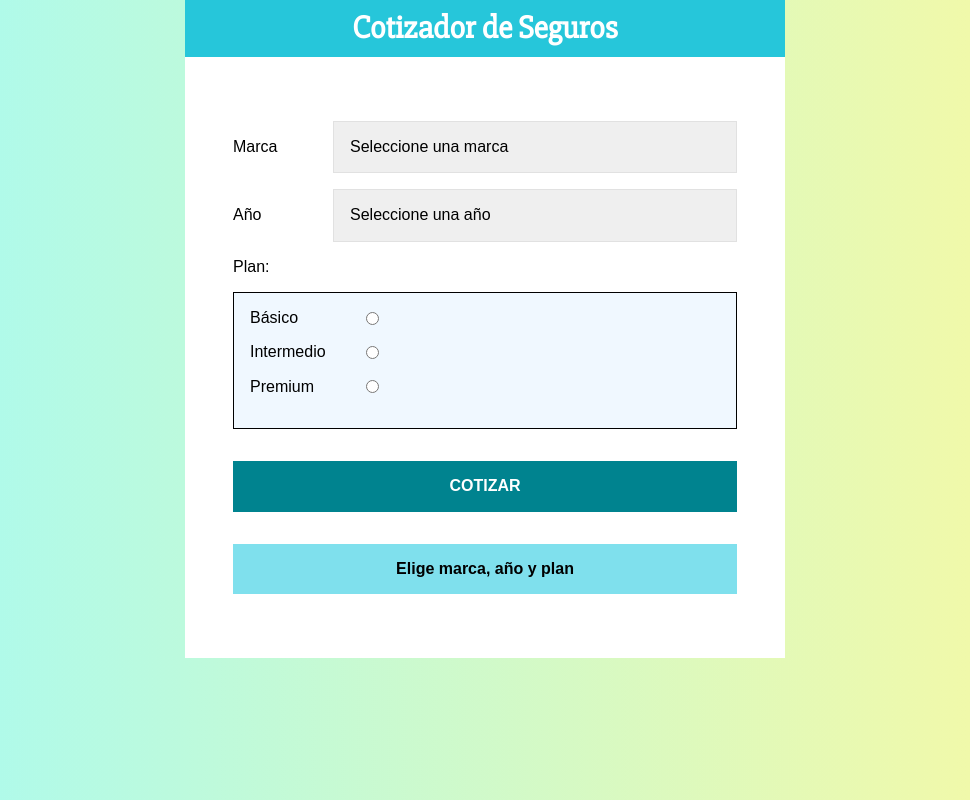
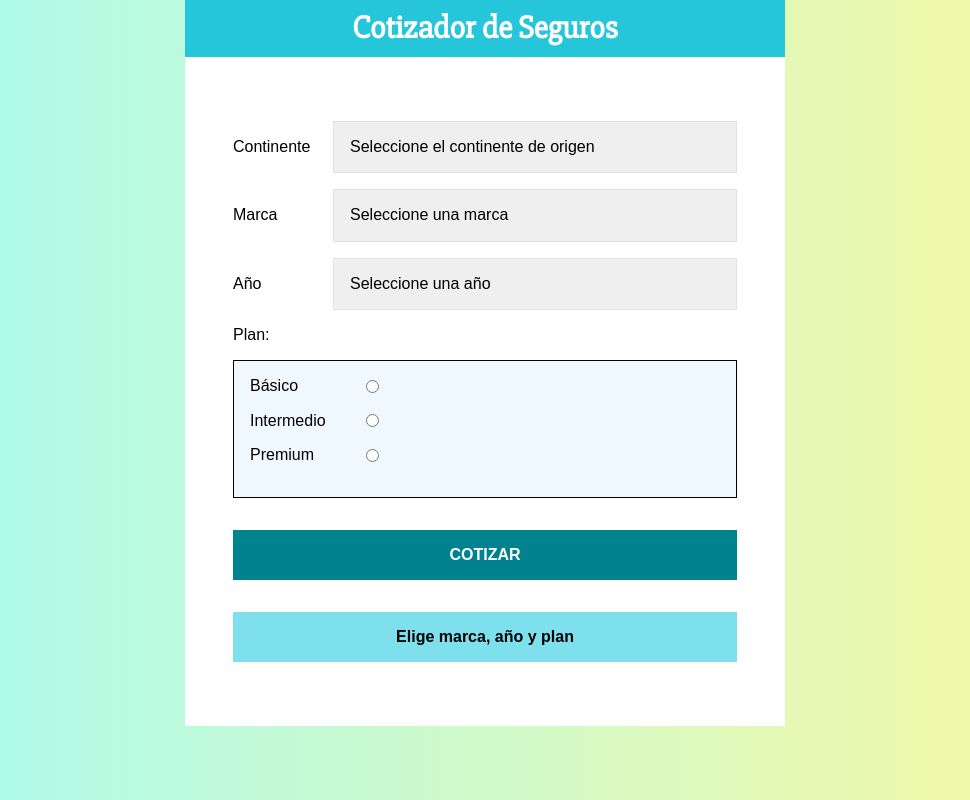
Before and after one commit to AlanGaia/Cotizador-React, a React (Create React App) app: page / in a window 1280 px wide. Shown: the whole page, without its empty margins (155-1125 px from the left). Built offline with nearby package versions, Linux system fonts and the light colour scheme.

Commit message:
continent added to the form

```diff
--- a/src/Logos.js
+++ b/src/Logos.js
@@ -4,7 +4,7 @@ import PeugeotLogo from './images/peugeot.png'
 
 
 export let LogosOBJ = {
-  americano: FordLogo,
-  asiatico: MitsubishiLogo,
-  europeo: PeugeotLogo,
+  ford: FordLogo,
+  mitsubishi: MitsubishiLogo,
+  peugeot: PeugeotLogo,
 }
--- a/src/components/Formulario.jsx
+++ b/src/components/Formulario.jsx
@@ -2,7 +2,7 @@ import React, {useState} from 'react'
 
 import styled from '@emotion/styled';
 
-import { obtenerDiferenciaAnio, calcularMarca, calcularPlan} from '../helper';
+import { obtenerDiferenciaAnio, calcularAumentoPorContinenteDeOrigen, calcularPlan} from '../helper';
 
 const Campo = styled.div`
   display: flex;
@@ -66,6 +66,7 @@ const Formulario = ({setResumen, setCargando}) => {
 
   //Data
   const [datos, setDatos] = useState({
+    continenteDeOrigen: '',
     marca: '',
     anio: '',
     plan: ''
@@ -75,15 +76,24 @@ const Formulario = ({setResumen, setCargando}) => {
   const [error, setError] = useState(false)
 
   //Destructuring obj datos
-  const {marca, anio, plan} = datos;
+  const {continenteDeOrigen, marca, anio, plan} = datos;
 
   //handle change
   const obtenerDatos = e => {
+
+    if (e.target.name === 'continenteDeOrigen'){
+      //traer Marcas segun continente
+      console.log('muchas marcas');
+    }
+
+
+
     setDatos({
       ...datos,
       [e.target.name] : e.target.value
     })
   }
+
 
   //Handle error and Submit
   const cotizarSeguro = e => {
@@ -105,8 +115,8 @@ const Formulario = ({setResumen, setCargando}) => {
     const porcentaje = 3 * diferenciaAnio;
     resultado = resultado - (resultado * porcentaje / 100);
 
-    //Calcular aumento segun marca
-    resultado = calcularMarca(marca) * resultado;
+    //Calcular aumento segun Continente de Origen
+    resultado = calcularAumentoPorContinenteDeOrigen(continenteDeOrigen) * resultado;
 
     //Calcular aumento segun plan
     resultado = calcularPlan(plan) * resultado
@@ -141,14 +151,25 @@ const Formulario = ({setResumen, setCargando}) => {
       { error ? <Error>Todos los campos son requeridos</Error> : null }
       </Campo>
 
+      {/* Continente de Origen */}
+      <Campo>
+        <Label htmlFor="continenteDeOrigen">Continente </Label>
+        <Select name="continenteDeOrigen" value={continenteDeOrigen} onChange={obtenerDatos}>
+          <option value=""  disabled hidden>Seleccione el continente de origen</option>
+          <option value="americano">Americano</option>
+          <option value="europeo">Europeo</option>
+          <option value="asiatico">Asiatico</option>
+        </Select>
+      </Campo>
+
       {/* Marca del Auto  */}
       <Campo>
         <Label htmlFor="marca">Marca</Label>
         <Select name="marca" value={marca} onChange={obtenerDatos}>
           <option value=""  disabled hidden>Seleccione una marca</option>
-          <option value="americano">Americano</option>
-          <option value="europeo">Europeo</option>
-          <option value="asiatico">Asiatico</option>
+          <option value="ford">Ford</option>
+          <option value="peugeot">Peugeot</option>
+          <option value="mitsubishi">Mitsubishi</option>
         </Select>
       </Campo>
 
--- a/src/helper.js
+++ b/src/helper.js
@@ -2,10 +2,10 @@ export function obtenerDiferenciaAnio(anio) {
    return new Date().getFullYear()- anio;
 }
 
-export function calcularMarca(marca) {
+export function calcularAumentoPorContinenteDeOrigen(continenteDeOrigen) {
   let aumento;
 
-  switch (marca) {
+  switch (continenteDeOrigen) {
     case 'europeo':
       aumento = 1.30;
       break;
```
